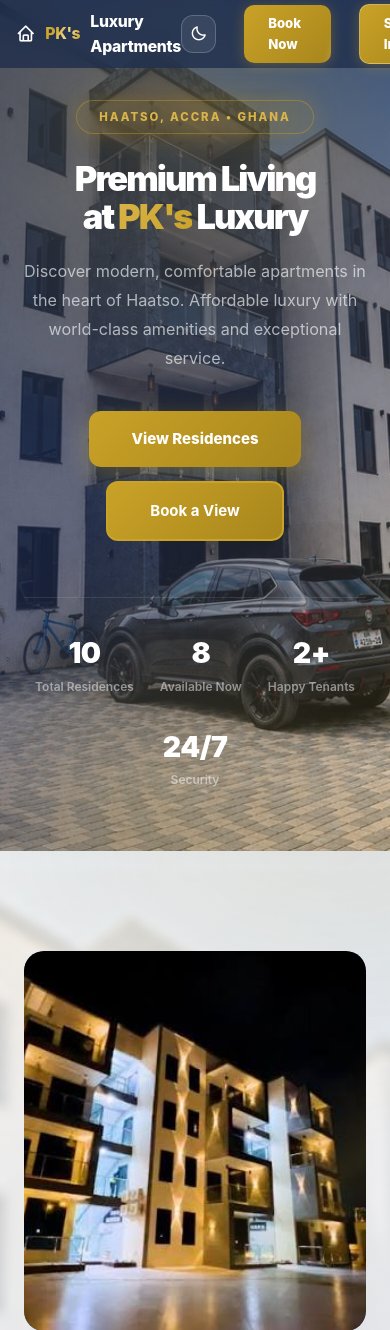
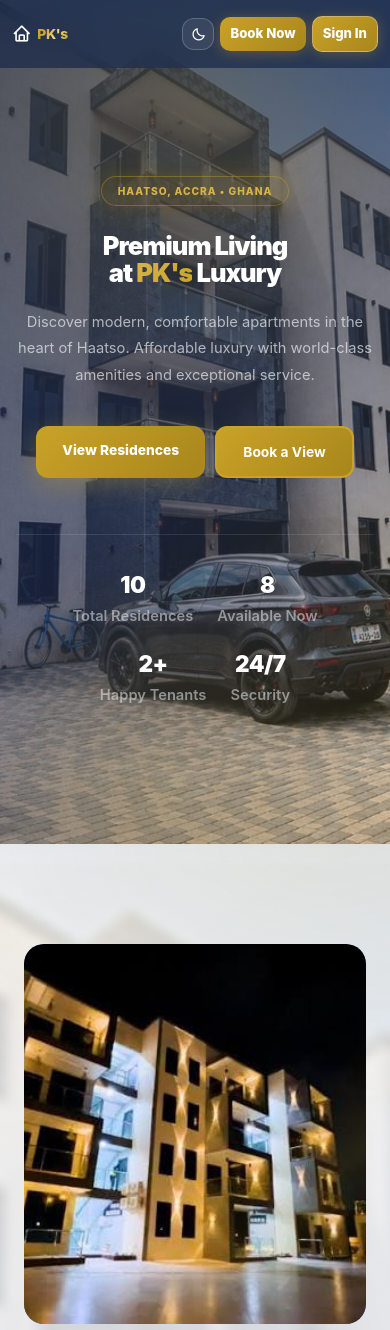
Before and after one commit to 12ashongdavid/claude, a PHP site: page / in a window 390 px wide. Shown: the top 1330 px of the page. Run offline with PHP 8.4, Linux system fonts and the light colour scheme; data comes from the database, SQL or seed files in the repository; data that the repository does not hold is empty; some libraries are stand-ins or nearby versions.

Commit message:
Reject past booking dates with a friendly message, fix mobile nav overflow
1. A preferred view-in date in the past was accepted silently by every
   booking path (the AJAX modal, and the non-JS fallback handlers in
   index.php and booking.php) — the HTML date input's min="today" only
   stops it in a JS-enabled browser via the native picker; nothing
   server-side ever checked it. Added the same check everywhere a
   booking gets submitted, with a plain-language message instead of
   silently storing a bad date or throwing a generic error.

2. Set up a local MariaDB + PHP dev server and used Playwright to
   actually measure the landing page at real phone widths (320-390px,
   covering the smallest common iPhone/Android sizes) rather than
   guessing at responsive CSS. Found real horizontal overflow (16-23px)
   on every size tested, all traced to the top nav: its brand text,
   nav links, and both buttons don't shrink or wrap at any breakpoint,
   so on a narrow phone the nav bar is physically wider than the
   screen and forces the whole page to overflow/zoom out.

   Fixed by tightening nav spacing at the existing 768px breakpoint
   (smaller gaps, tighter button padding, smaller brand text) and, on
   phones under 480px, dropping the "Luxury Apartments" wordmark down
   to just "PK's" (wrapped it in a new .nav-brand-full span so CSS can
   hide it) and shrinking the hero heading/stats/buttons to match.
   Also added a global overflow-x: hidden safety net on html/body so
   any other stray element can no longer force horizontal scroll.
   Re-verified with Playwright after the fix: zero overflow at 320,
   360, 375, and 390px, on both index.php and booking.php.

Applied identically to Apt PK/ (its css/style.css was byte-identical
to root's pre-fix version, so copied directly; the HTML/PHP changes
were applied the same way after confirming matching structure).

```diff
--- a/Apt PK/api/bookings.php
+++ b/Apt PK/api/bookings.php
@@ -34,6 +34,10 @@ if ($_SERVER['REQUEST_METHOD'] === 'POST') {
         $emailCheck = validateEmailDetailed($email);
         if (!$emailCheck['valid']) {
             echo json_encode(['error' => $emailCheck['message']]);
+            exit;
+        }
+        if ($preferred_date && $preferred_date < date('Y-m-d')) {
+            echo json_encode(['error' => "Your preferred view-in date can't be in the past. Please choose today or a later date."]);
             exit;
         }
 
--- a/Apt PK/booking.php
+++ b/Apt PK/booking.php
@@ -32,6 +32,8 @@ if ($_SERVER['REQUEST_METHOD'] === 'POST') {
             $error = 'Phone number must be exactly 10 digits.';
         } elseif (!$emailCheck['valid']) {
             $error = $emailCheck['message'];
+        } elseif ($preferred_date && $preferred_date < date('Y-m-d')) {
+            $error = "Your preferred view-in date can't be in the past. Please choose today or a later date.";
         } else {
             $payment_amount = 0;
             $payment_reference = '';
--- a/Apt PK/index.php
+++ b/Apt PK/index.php
@@ -57,6 +57,8 @@ if ($_SERVER['REQUEST_METHOD'] === 'POST') {
             $error = 'Phone number must be exactly 10 digits.';
         } elseif (!$emailCheck['valid']) {
             $error = $emailCheck['message'];
+        } elseif ($preferred_date && $preferred_date < date('Y-m-d')) {
+            $error = "Your preferred view-in date can't be in the past. Please choose today or a later date.";
         } else {
             $payment_amount = 0;
             $payment_reference = '';
@@ -160,7 +162,7 @@ if ($_SERVER['REQUEST_METHOD'] === 'POST') {
 <!-- ============ TOP NAVIGATION ============ -->
 <nav class="booking-nav" id="bookingNav">
     <div class="booking-nav-brand">
-        <i class='bx bx-home' style="font-size:1.3rem;"></i> <span class="brand-gold">PK's</span> Luxury Apartments
+        <i class='bx bx-home' style="font-size:1.3rem;"></i> <span class="brand-gold">PK's</span> <span class="nav-brand-full">Luxury Apartments</span>
     </div>
     <div class="booking-nav-links">
         <a href="#about">About</a>
--- a/api/bookings.php
+++ b/api/bookings.php
@@ -36,6 +36,10 @@ if ($_SERVER['REQUEST_METHOD'] === 'POST') {
         $emailCheck = validateEmailDetailed($email);
         if (!$emailCheck['valid']) {
             jsonOut(['error' => $emailCheck['message']]);
+            exit;
+        }
+        if ($preferred_date && $preferred_date < date('Y-m-d')) {
+            jsonOut(['error' => "Your preferred view-in date can't be in the past. Please choose today or a later date."]);
             exit;
         }
 
--- a/booking.php
+++ b/booking.php
@@ -33,6 +33,8 @@ if ($_SERVER['REQUEST_METHOD'] === 'POST') {
             $error = 'Phone number must be exactly 10 digits.';
         } elseif (!$emailCheck['valid']) {
             $error = $emailCheck['message'];
+        } elseif ($preferred_date && $preferred_date < date('Y-m-d')) {
+            $error = "Your preferred view-in date can't be in the past. Please choose today or a later date.";
         } else {
             $payment_amount = 0;
             $payment_reference = '';
--- a/css/style.css
+++ b/css/style.css
@@ -104,6 +104,7 @@
 *, *::before, *::after { margin: 0; padding: 0; box-sizing: border-box; }
 html { font-size: 15px; scroll-behavior: smooth; -webkit-text-size-adjust: 100%; }
 
+html { overflow-x: hidden; }
 body {
     font-family: var(--font);
     background: var(--bg);
@@ -112,6 +113,7 @@ body {
     min-height: 100vh;
     -webkit-font-smoothing: antialiased;
     transition: background-color 0.4s var(--ease), color 0.4s var(--ease);
+    overflow-x: hidden;
 }
 
 a { text-decoration: none; color: var(--accent); transition: var(--t-fast); }
@@ -2234,8 +2236,13 @@ textarea.form-control.is-invalid {
     .room-grid { grid-template-columns: 1fr; }
     .booking-nav { padding: 0 16px; }
     .booking-nav-links a:not(.btn-signin) { display: none; }
-    .booking-hero h1 { font-size: 2.3rem; }
-    .booking-hero-stats { gap: 26px; flex-wrap: wrap; }
+    .booking-nav-links { gap: 10px; }
+    .booking-nav-brand { font-size: 0.92rem; gap: 6px; }
+    .btn-signin { padding: 7px 14px; font-size: 0.8rem; }
+    .booking-hero { padding: 90px 16px 50px; }
+    .booking-hero h1 { font-size: 2.1rem; }
+    .booking-hero p { font-size: 0.98rem; }
+    .booking-hero-stats { gap: 20px; flex-wrap: wrap; }
     .about-grid, .location-grid { grid-template-columns: 1fr; }
     .amenities-grid { grid-template-columns: 1fr 1fr; }
     .testimonials-grid { grid-template-columns: 1fr; }
@@ -2250,6 +2257,17 @@ textarea.form-control.is-invalid {
     .amenities-grid { grid-template-columns: 1fr; }
     .footer-grid { grid-template-columns: 1fr; }
     .toast { min-width: 0; width: calc(100vw - 40px); }
+    .booking-nav { padding: 0 12px; }
+    .booking-nav-links { gap: 6px; }
+    .nav-brand-full { display: none; }
+    .btn-signin { padding: 6px 10px; font-size: 0.74rem; }
+    .theme-toggle { width: 32px; height: 32px; padding: 0; font-size: 1rem; }
+    .booking-hero-badge { font-size: 0.68rem; padding: 6px 16px; letter-spacing: 1px; }
+    .booking-hero h1 { font-size: 1.7rem; letter-spacing: -1px; }
+    .booking-hero-actions { gap: 10px; }
+    .btn-hero-primary, .btn-hero-outline { padding: 13px 26px; font-size: 0.92rem; }
+    .booking-hero-stats { gap: 16px 24px; }
+    .booking-hero-stat h3 { font-size: 1.5rem; }
 }
 
 /* ---- Reduced Motion ---- */
--- a/index.php
+++ b/index.php
@@ -59,6 +59,8 @@ if ($_SERVER['REQUEST_METHOD'] === 'POST') {
             $error = 'Phone number must be exactly 10 digits.';
         } elseif (!$emailCheck['valid']) {
             $error = $emailCheck['message'];
+        } elseif ($preferred_date && $preferred_date < date('Y-m-d')) {
+            $error = "Your preferred view-in date can't be in the past. Please choose today or a later date.";
         } else {
             $payment_amount = 0;
             $payment_reference = '';
@@ -192,7 +194,7 @@ if ($_SERVER['REQUEST_METHOD'] === 'POST') {
 <!-- ============ TOP NAVIGATION ============ -->
 <nav class="booking-nav" id="bookingNav">
     <div class="booking-nav-brand">
-        <i class='bx bx-home' style="font-size:1.3rem;"></i> <span class="brand-gold">PK's</span> Luxury Apartments
+        <i class='bx bx-home' style="font-size:1.3rem;"></i> <span class="brand-gold">PK's</span> <span class="nav-brand-full">Luxury Apartments</span>
     </div>
     <div class="booking-nav-links">
         <a href="#about">About</a>
```
Also changed, not shown: Apt PK/css/style.css (+20 -2 lines).
